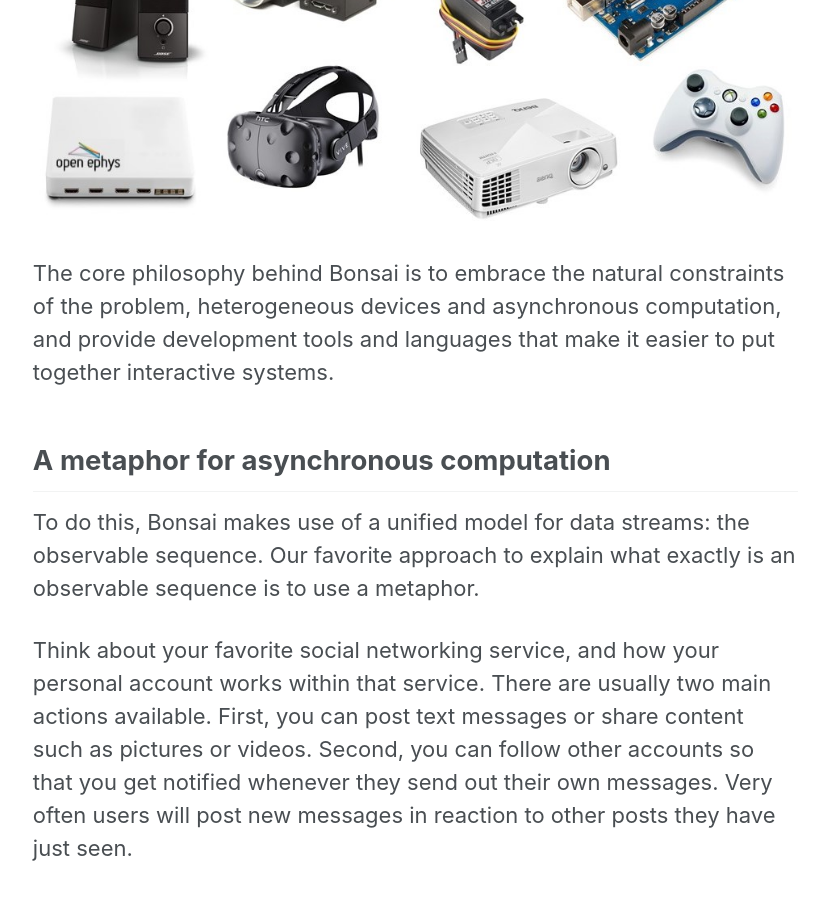
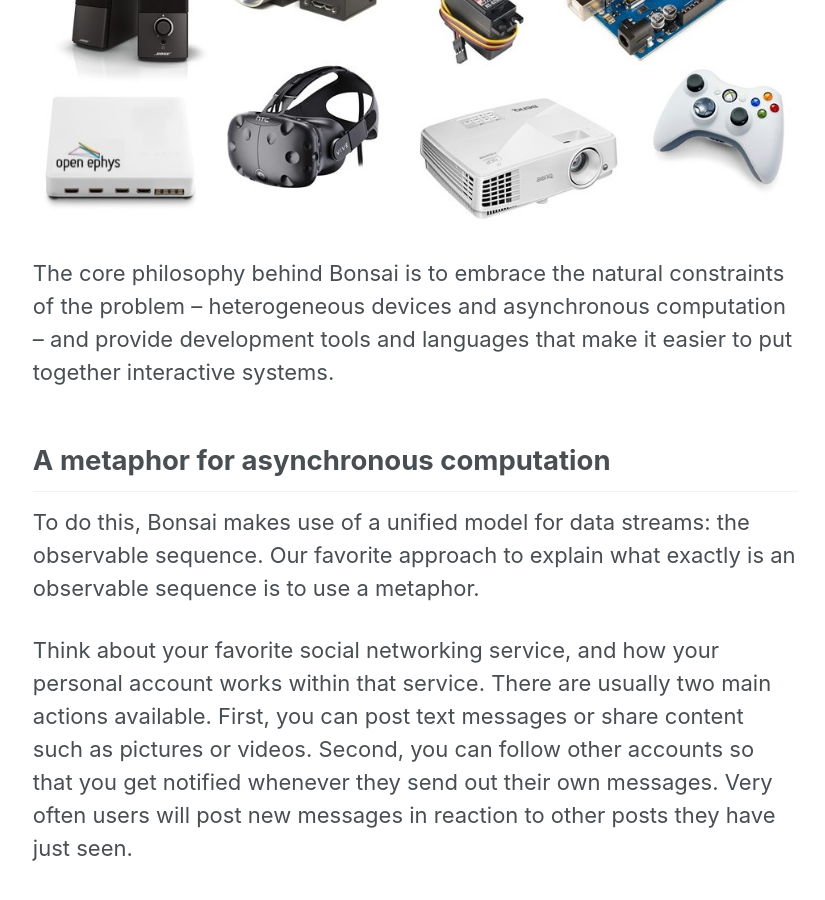
Before and after one commit to bonsai-rx/bonsai-rx.github.io, a Jekyll site: the page built from _pages/introduction.md, in a window 1280 px wide and 900 px high, scrolled down 1210 px. Shown: the whole window, without its empty margins (251-1076 px from the left). Built offline with Jekyll 4.4.1, drawn with Linux system fonts in a browser that asks for light colours.

Commit message:
Replaced some commas with em-dash

```diff
--- a/_pages/introduction.md
+++ b/_pages/introduction.md
@@ -26,7 +26,7 @@
 
 ![Devices used in interactive systems](/assets/images/devices.jpg)
 
-The core philosophy behind Bonsai is to embrace the natural constraints of the problem, heterogeneous devices and asynchronous computation, and provide development tools and languages that make it easier to put together interactive systems.
+The core philosophy behind Bonsai is to embrace the natural constraints of the problem -- heterogeneous devices and asynchronous computation -- and provide development tools and languages that make it easier to put together interactive systems.
 
 ## A metaphor for asynchronous computation
 
```
